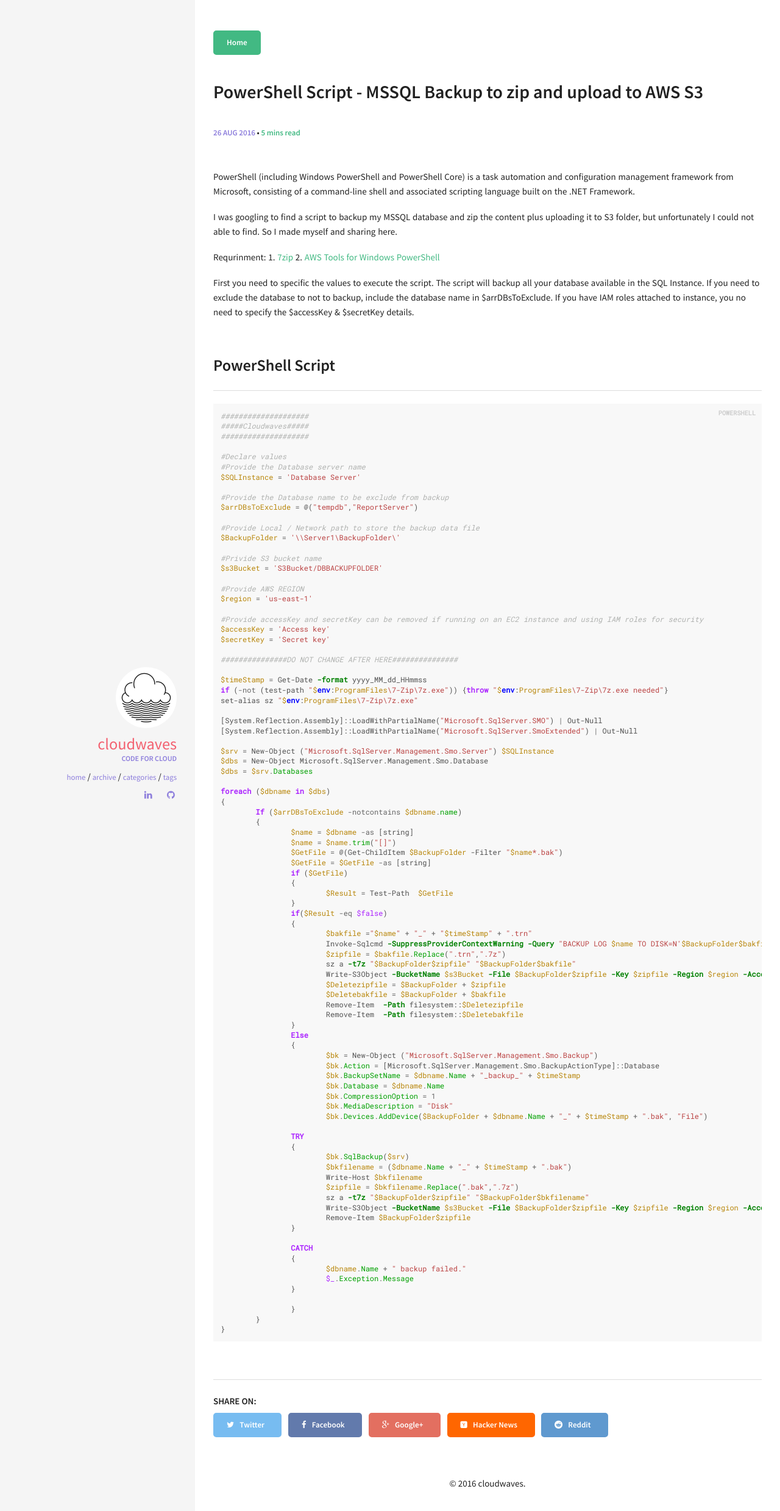
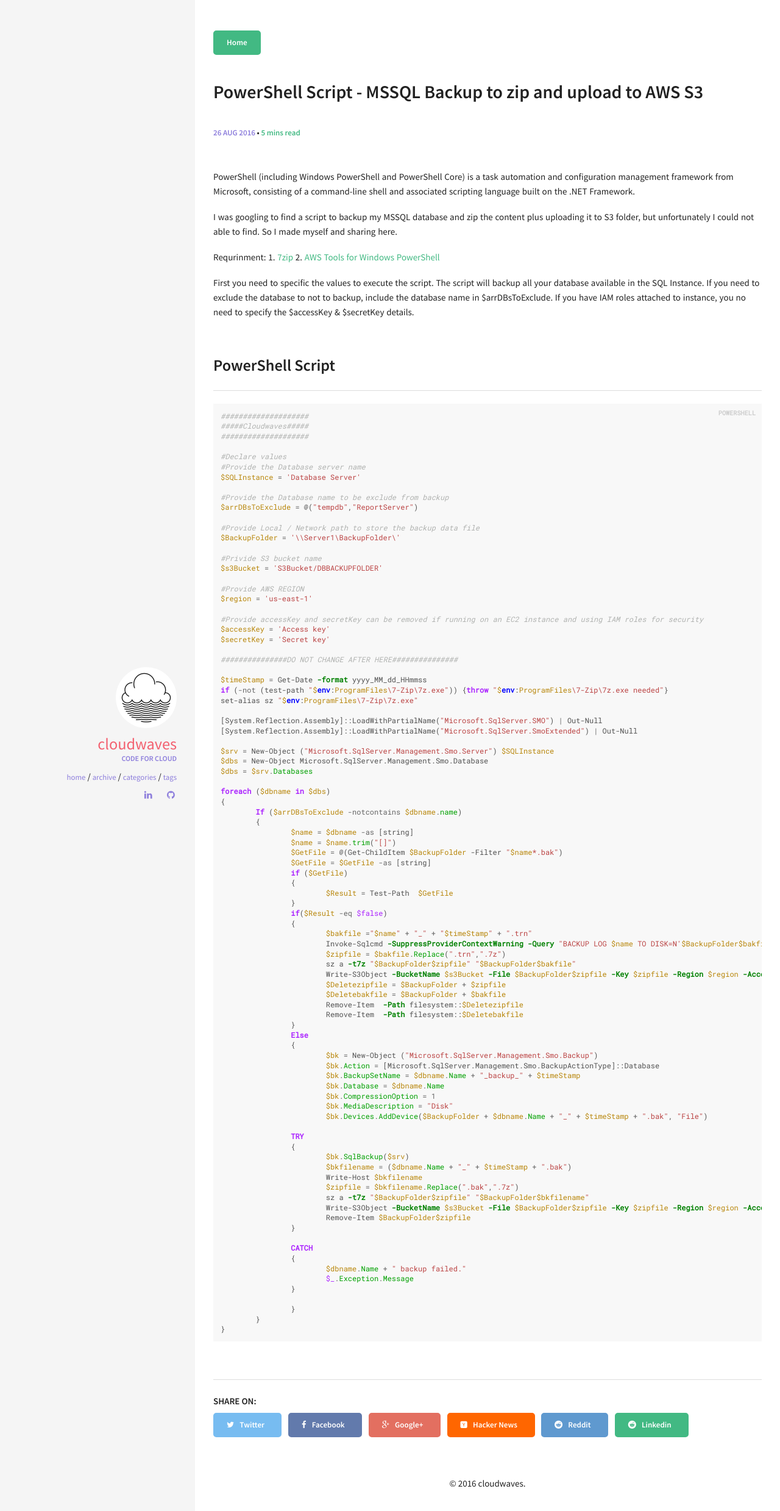
Before and after one commit to cloudwaves/cloudwaves.github.io, a Jekyll site: the page built from _posts/2016-08-26-powershell-script-mssql-backup-zip-and-s3.md, in a window 1280 px wide. Shown: the top 2478 px of the page at 61% size. Built offline with Jekyll 4.4.1, drawn with Linux system fonts in a browser that asks for light colours; comment, search, counter and statistics services are not loaded.

Commit message:
initial Commit

```diff
--- a/_layouts/post.html
+++ b/_layouts/post.html
@@ -58,6 +58,9 @@
     <li>
       <a href="https://www.reddit.com/submit?url={{ site.url }}{{ page.url }}" class="reddit btn" title="Share on Reddit"><i class="fa fa-reddit"></i><span> Reddit</span></a>
     </li>
+     <li>
+      <a href="https://www.linkedin.com/cws/share?url={{ site.url }}{{ page.url }}" class="linkedin btn" title="Share on Linkedin"><i class="fa fa-reddit"></i><span> Linkedin</span></a>
+    </li>
   </ul>
 </div><!-- end share-buttons -->
 
```
